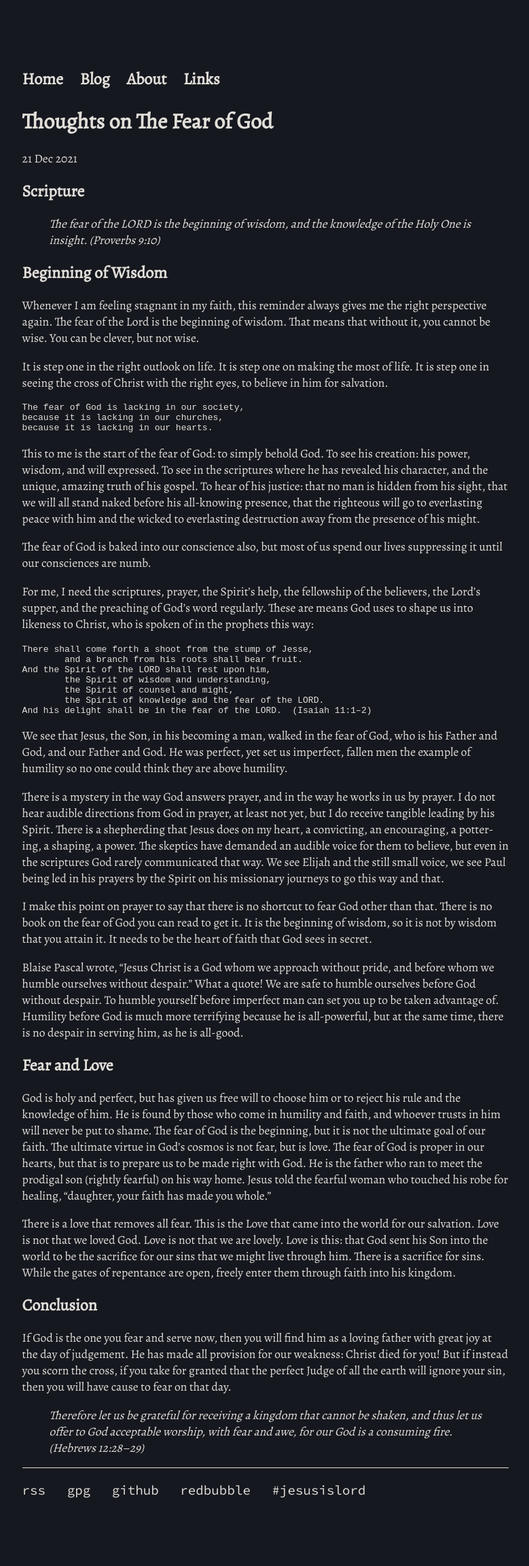
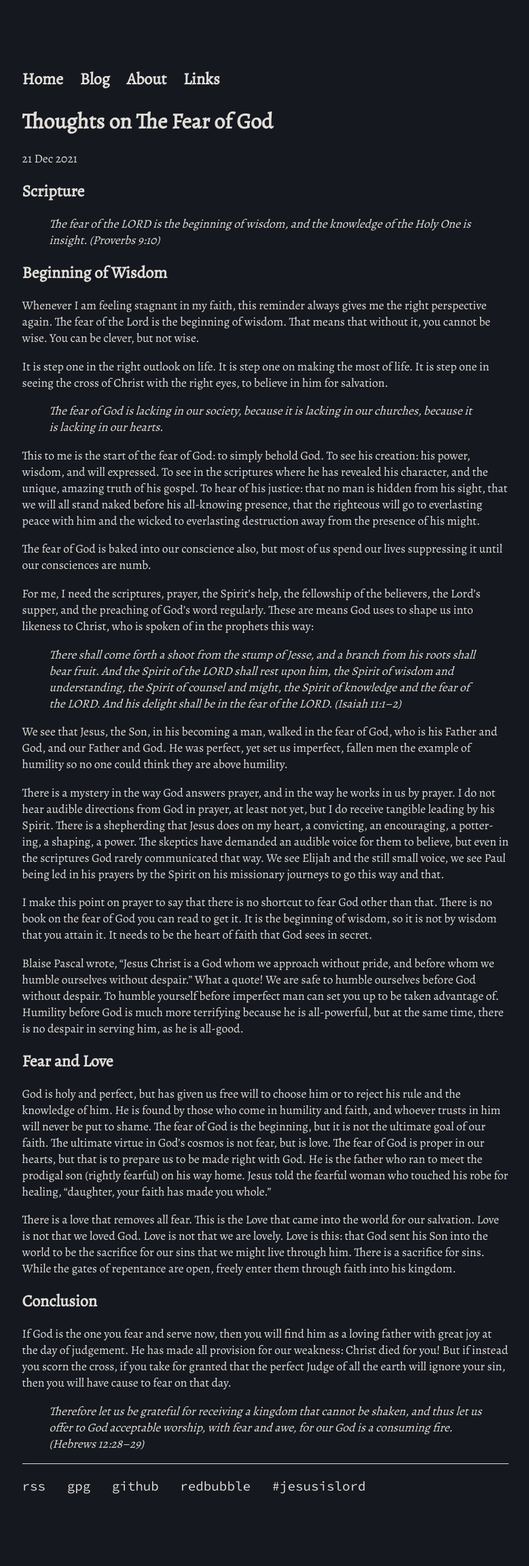
Before and after one commit to codyilardo/codyilardo.github.io, a Jekyll site: the page built from _posts/2021-12-21-fear-of-god.md, in a window 1280 px wide. Shown: the whole page at 68% size, without its empty margins (249-1028 px from the left). Built offline with Jekyll 4.4.1, drawn with Linux system fonts in a browser that asks for light colours.

Commit message:
new postt mod

````diff
--- a/_posts/2021-12-21-fear-of-god.md
+++ b/_posts/2021-12-21-fear-of-god.md
@@ -14,11 +14,9 @@ Whenever I am feeling stagnant in my faith, this reminder always gives me the ri
 
 It is step one in the right outlook on life. It is step one on making the most of life. It is step one in seeing the cross of Christ with the right eyes, to believe in him for salvation.
 
-```
-The fear of God is lacking in our society,
-because it is lacking in our churches,
-because it is lacking in our hearts.
-```
+> The fear of God is lacking in our society,
+> because it is lacking in our churches,
+> because it is lacking in our hearts.
 
 This to me is the start of the fear of God: to simply behold God. To see his creation: his power, wisdom, and will expressed. To see in the scriptures where he has revealed his character, and the unique, amazing truth of his gospel. To hear of his justice: that no man is hidden from his sight, that we will all stand naked before his all-knowing presence, that the righteous will go to everlasting peace with him and the wicked to everlasting destruction away from the presence of his might.
 
@@ -26,15 +24,13 @@ The fear of God is baked into our conscience also, but most of us spend our live
 
 For me, I need the scriptures, prayer, the Spirit’s help, the fellowship of the believers, the Lord’s supper, and the preaching of God’s word regularly. These are means God uses to shape us into likeness to Christ, who is spoken of in the prophets this way:
 
-```
-There shall come forth a shoot from the stump of Jesse,
-        and a branch from his roots shall bear fruit.
-And the Spirit of the LORD shall rest upon him,
-        the Spirit of wisdom and understanding,
-        the Spirit of counsel and might,
-        the Spirit of knowledge and the fear of the LORD.
-And his delight shall be in the fear of the LORD.  (Isaiah 11:1–2)
-```
+> There shall come forth a shoot from the stump of Jesse,
+>         and a branch from his roots shall bear fruit.
+> And the Spirit of the LORD shall rest upon him,
+>         the Spirit of wisdom and understanding,
+>         the Spirit of counsel and might,
+>         the Spirit of knowledge and the fear of the LORD.
+> And his delight shall be in the fear of the LORD.  (Isaiah 11:1–2)
 
 We see that Jesus, the Son, in his becoming a man, walked in the fear of God, who is his Father and God, and our Father and God. He was perfect, yet set us imperfect, fallen men the example of humility so no one could think they are above humility.
 
````
